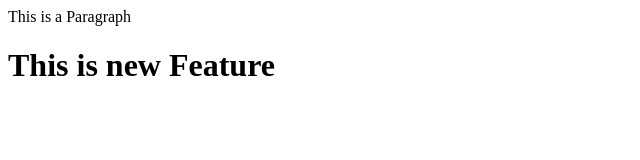
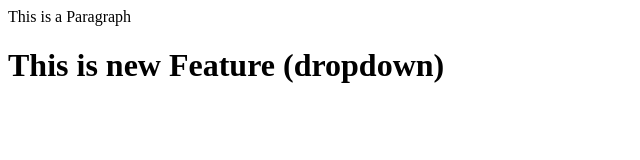
Before and after one commit to iamarpitsharma/LocalRepos, a plain HTML site: page index.html in a window 1280 px wide. Shown: the whole page, without its empty margins (0-640 px from the left). Drawn offline with Linux system fonts and the light colour scheme.

```diff
--- a/index.html
+++ b/index.html
@@ -1,2 +1,2 @@
 <p>This is a Paragraph</p>
-<h1>This is new Feature</h1>
+<h1>This is new Feature (dropdown)</h1>
```
